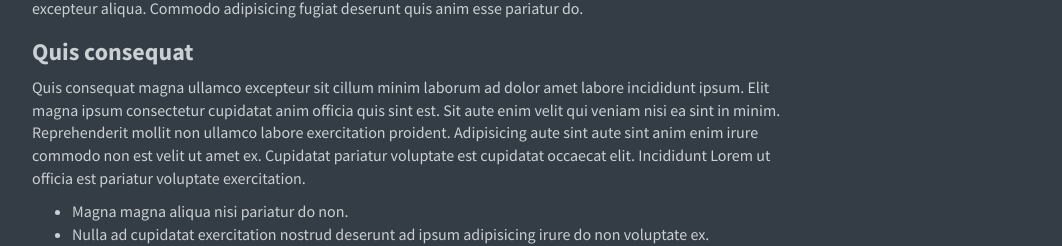
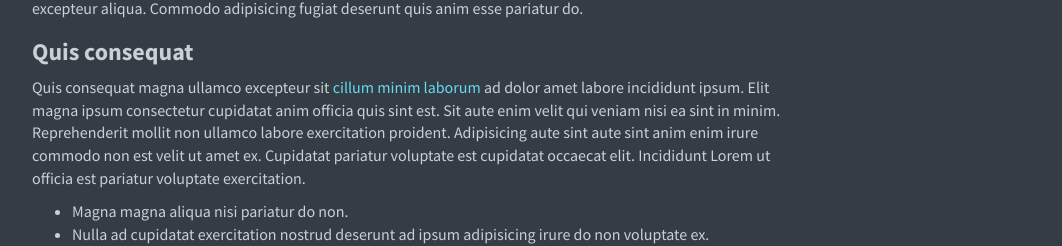
Before and after one commit to ocdude/ocdude.github.io, a plain HTML site: page index.html in a window 1280 px wide. Shown: the part 531-777 px from the top of the page, without its empty margins (38-1100 px from the left). Drawn offline with nearby package versions, Linux system fonts and the light colour scheme.

Commit message:
added sample link

```diff
--- a/css/main.css
+++ b/css/main.css
@@ -6,6 +6,9 @@
   background: #343d46;
   color:#cad0d4;
 }
+a {
+  color: #66d9ef;
+}
 h1, h2, h3, h4, h5, h6 {
   font-weight: 700;
 }
--- a/index.html
+++ b/index.html
@@ -32,7 +32,7 @@
 	<p>Nisi id sit qui aliquip excepteur dolor. Deserunt sunt nostrud excepteur in do ut ex incididunt consequat dolor enim sunt nulla. Lorem sunt eu culpa labore duis exercitation. Consequat tempor deserunt aliqua consequat anim ad nostrud occaecat commodo deserunt do Lorem consectetur. Et velit sunt ipsum in eu quis amet Lorem. Ea veniam esse incididunt minim irure cillum laborum incididunt laboris.</p>
 	<p>Duis culpa sit id et labore velit eiusmod nisi aliqua minim. Elit nostrud sit consequat adipisicing et. Nostrud aliqua anim eu officia duis incididunt aliquip Lorem. Dolor nostrud fugiat sint pariatur mollit ipsum consequat nostrud occaecat tempor aute ullamco. Consectetur nostrud velit ea ea laboris velit aute ad deserunt aliqua quis excepteur aliqua. Commodo adipisicing fugiat deserunt quis anim esse pariatur do.</p>
 		<h3>Quis consequat</h3>
-	<p>Quis consequat magna ullamco excepteur sit cillum minim laborum ad dolor amet labore incididunt ipsum. Elit magna ipsum consectetur cupidatat anim officia quis sint est. Sit aute enim velit qui veniam nisi ea sint in minim. Reprehenderit mollit non ullamco labore exercitation proident. Adipisicing aute sint aute sint anim enim irure commodo non est velit ut amet ex. Cupidatat pariatur voluptate est cupidatat occaecat elit. Incididunt Lorem ut officia est pariatur voluptate exercitation.</p>
+	<p>Quis consequat magna ullamco excepteur sit <a href="#">cillum minim laborum</a> ad dolor amet labore incididunt ipsum. Elit magna ipsum consectetur cupidatat anim officia quis sint est. Sit aute enim velit qui veniam nisi ea sint in minim. Reprehenderit mollit non ullamco labore exercitation proident. Adipisicing aute sint aute sint anim enim irure commodo non est velit ut amet ex. Cupidatat pariatur voluptate est cupidatat occaecat elit. Incididunt Lorem ut officia est pariatur voluptate exercitation.</p>
 	<ul>
 		<li>Magna magna aliqua nisi pariatur do non.</li>
 		<li>Nulla ad cupidatat exercitation nostrud deserunt ad ipsum adipisicing irure do non voluptate ex.</li>
```
